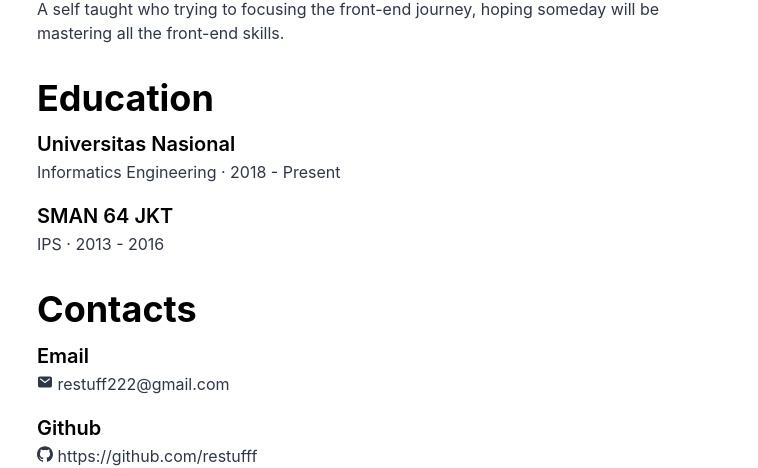
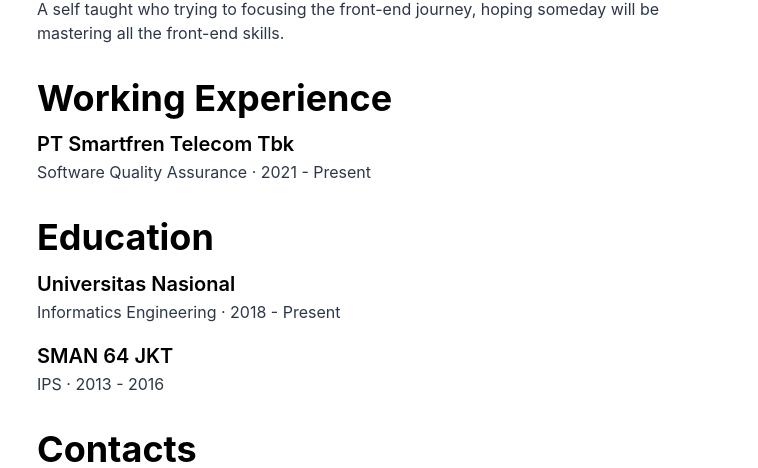
Before and after one commit to restufff/personalweb, a Next.js app: page /about in a window 1280 px wide. Shown: the part 210-678 px from the top of the page, without its empty margins (269-1027 px from the left). Built offline with nearby package versions, Linux system fonts and the light colour scheme.

Commit message:
add work experience heading

```diff
--- a/pages/about.js
+++ b/pages/about.js
@@ -64,6 +64,20 @@ export default function About() {
           alignItems="flex-start"
           maxWidth="700px"
         >
+          <Heading mb={3}>Working Experience</Heading>
+          <Heading as="h2" size="md" fontWeight="medium" mb={1}>
+            PT Smartfren Telecom Tbk
+          </Heading>
+          <Text color={colorSecondary[colorMode]}>
+            Software Quality Assurance · 2021 - Present
+          </Text>
+        </Flex>
+        <Flex
+          flexDirection="column"
+          justifyContent="flex-start"
+          alignItems="flex-start"
+          maxWidth="700px"
+        >
           <Heading mb={3}>Education</Heading>
           <Heading as="h2" size="md" fontWeight="medium" mb={1}>
             Universitas Nasional
```
